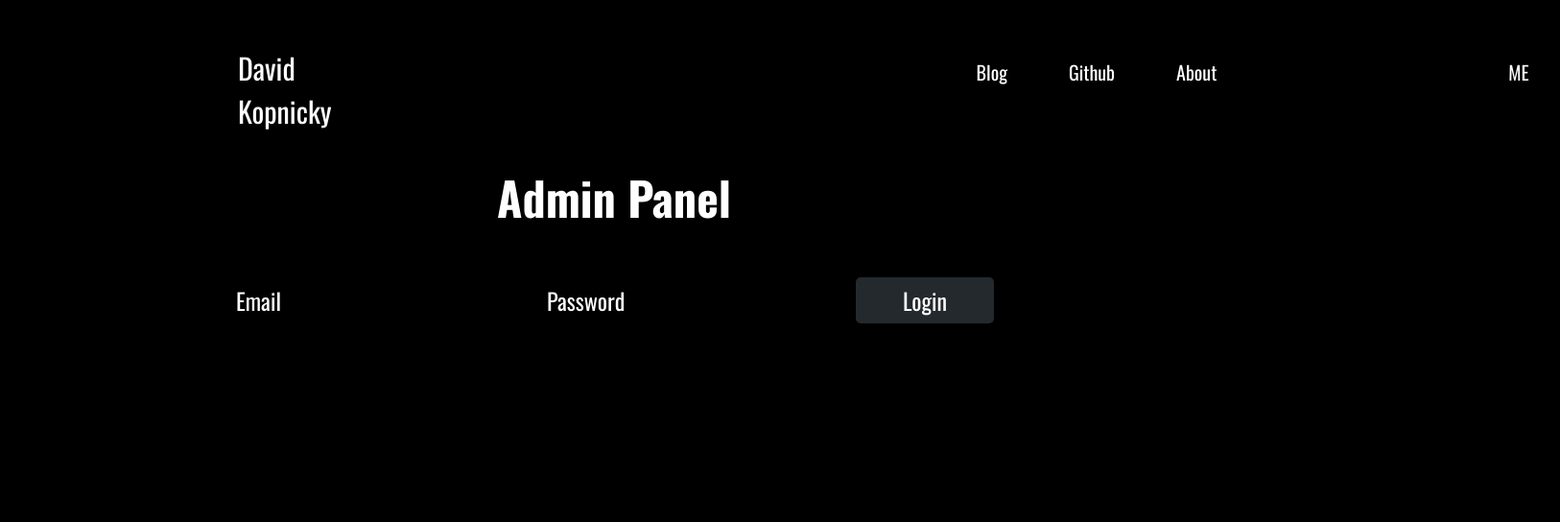
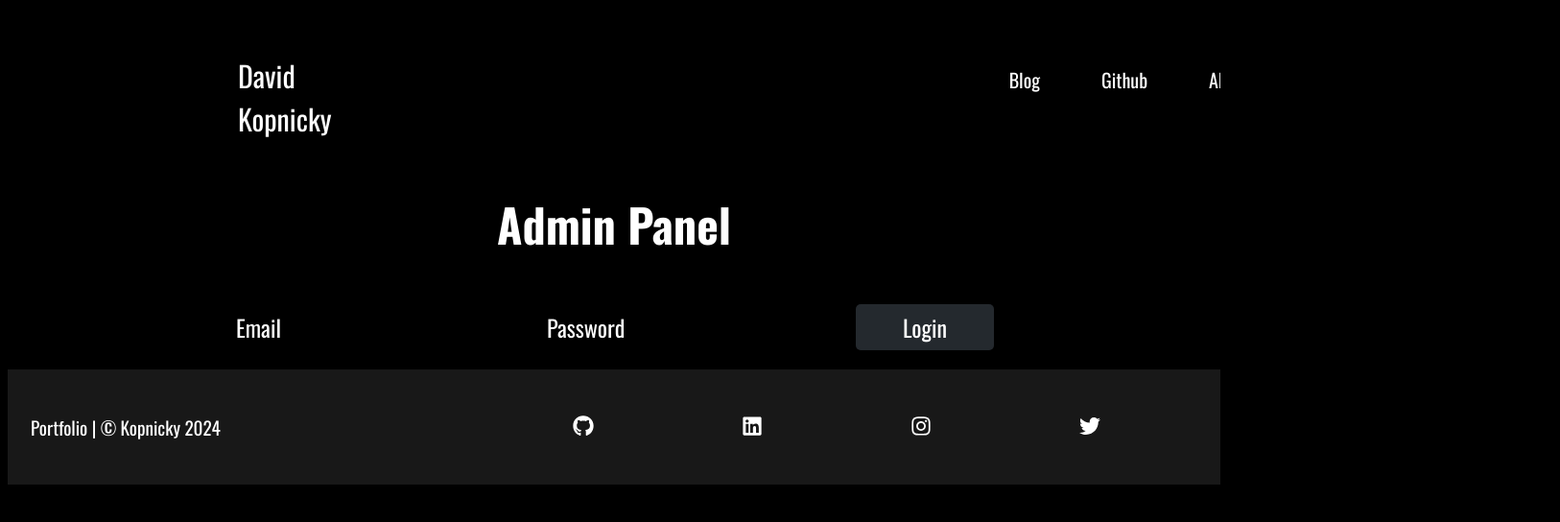
Before and after one commit to KopnickyDavid/personalwebsite, a React (Create React App) app: page /login in a window 1280 px wide. Shown: the top 544 px of the page at 96% size, 1626 px wide, since content can reach past the window. Built offline with nearby package versions, Linux system fonts and the light colour scheme; no server answers.

Commit message:
adding footer picture to mainpage fixing styling and adding icons fixing css propery of global body

```diff
--- a/package.json
+++ b/package.json
@@ -6,9 +6,14 @@
     "@testing-library/jest-dom": "^5.17.0",
     "@testing-library/react": "^13.4.0",
     "@testing-library/user-event": "^13.5.0",
+    "@types/jest": "^29.5.13",
+    "@types/node": "^22.5.5",
+    "@types/react": "^18.3.8",
+    "@types/react-dom": "^18.3.0",
     "firebase": "^10.13.1",
     "react": "^18.3.1",
     "react-dom": "^18.3.1",
+    "react-icons": "^5.3.0",
     "react-router-dom": "^6.26.1",
     "react-scripts": "5.0.1",
     "web-vitals": "^2.1.4"
--- /dev/null
+++ b/src/components/footer/footer.css
@@ -0,0 +1,39 @@
+.footer-content {
+    background-color: rgb(24, 24, 24);
+    display: flex;
+    justify-content: space-between;
+    align-items: center;
+    color: white;
+    height: 15vh;
+    text-align: center;
+}
+footer {
+    width: 100%;
+    margin: 0 0 0 0 ;
+}
+.footer-content li,a,ul {
+    color: white;
+    background-color: transparent;
+}
+.react-icons,.footer-bottom {
+    background-color: transparent;
+    margin-left: -20rem;
+    scale: 1.1;
+}
+
+.footer ul {
+    padding: 0;
+    margin: 0;
+    text-align: center;
+}
+.socials {
+    margin-right: 0.5rem;
+}
+.footer-content p {
+    background-color: transparent;
+    margin-left: 1.5rem;
+    font-size: 1.2rem;
+}
+.socials li {
+    min-width: 7rem;
+}
--- /dev/null
+++ b/src/components/footer/footer.jsx
@@ -0,0 +1,23 @@
+import './footer.css';
+import { FaGithub ,FaLinkedin,FaInstagram ,FaTwitter  } from 'react-icons/fa';
+import { IconContext } from "react-icons";
+
+function Footer() {
+return (
+    <footer>
+        <div className="footer-content" style={{ display: 'flex', justifyContent: 'space-between', alignItems: 'center' }}>
+          <p> Portfolio | &copy; Kopnicky 2024  </p>
+            <ul className="socials" >
+                <IconContext.Provider value={{ color: "white", className: "react-icons" }}>
+                    <li ><a href="#"><FaGithub /></a></li>
+                    <li ><a href="#"><FaLinkedin/></a></li>
+                    <li ><a href="#"><FaInstagram /></a></li>
+                    <li ><a href="#"><FaTwitter  /></a></li>
+                </IconContext.Provider>
+            </ul>
+        </div>
+    </footer>
+);
+}
+
+export default Footer;
--- a/src/components/navbar/navbar.css
+++ b/src/components/navbar/navbar.css
@@ -5,6 +5,7 @@
     display: flex;
     justify-content: space-between;
     align-items: center;
+    overflow: hidden;
   }
 
   ul {
@@ -12,6 +13,8 @@
     margin: 0;
     padding: 0;
     display: flex;
+    overflow: hidden;
+
   }
 
   .inside-navbar {
--- a/src/components/navbar/navbar.jsx
+++ b/src/components/navbar/navbar.jsx
@@ -9,7 +9,6 @@ function NavBar() {
             <li>Blog</li>
             <li>Github</li>
             <li>About</li>
-            <li><a href='/login'>ME</a></li>
             </div>
         </ul>
     </div>
--- a/src/index.css
+++ b/src/index.css
@@ -3,5 +3,5 @@
 *{
   background-color: black;
   font-family: "Oswald", sans-serif;
-
+  overflow-x: hidden;
 }
--- a/src/index.js
+++ b/src/index.js
@@ -7,7 +7,7 @@ import AdminPanel from './pages/adminpanel/panel';
 import NavBar from './components/navbar/navbar';
 import { initializeApp } from "firebase/app";
 import { getAnalytics } from "firebase/analytics";
-
+import Footer from './components/footer/footer';
 const root = ReactDOM.createRoot(document.getElementById('root'));
 
 const firebaseConfig = {
@@ -30,5 +30,6 @@ root.render(
         <Route path="/login" element={<AdminPanel />} />
       </Routes>
     </BrowserRouter>
+    <Footer />
   </React.StrictMode>
 );
--- a/src/pages/mainpage/App.css
+++ b/src/pages/mainpage/App.css
@@ -48,14 +48,17 @@
 
 }
 .mainpage button {
-color: white;
-background-color: 	#24292e	;
+  background-color: rgb(24, 24, 24);
   border: none;
   height: 3rem;
   width: 9rem;
   font-size: 1.5rem;
   margin-top: 1rem;
   border-radius: 5px;
+  color: white;
+}
+.react-icons1 {
+  background-color: transparent;
 }
 .mainpage button:hover {
 transform: translateY(-5px);
@@ -87,7 +90,7 @@ min-width: 24%;
 margin-top: 1rem;
 text-align: center;
 border-radius: 10px;
-background-color: rgb(19, 19, 19);
+background-color: rgb(24, 24, 24);
 }
 .project-title {
   background-color: transparent;
@@ -96,7 +99,6 @@ background-color: rgb(19, 19, 19);
 
 .about{
   color: white;
-  margin-top: 40rem;
   height: 70vh;
   margin-left: auto;
   margin-right: auto;
@@ -115,3 +117,9 @@ background-color: rgb(19, 19, 19);
   margin-right: 1rem;
   border-radius: 10px;
 }
+.picture {
+  position: relative;
+  top: -10rem;
+  left: 50rem;
+  scale: 0.9;
+}
--- a/src/pages/mainpage/App.js
+++ b/src/pages/mainpage/App.js
@@ -2,7 +2,9 @@ import React from 'react';
 import './App.css';
 import projectlist from '../../data/projects.json';
 import me from '../../pictures/me.jpg';
-
+import { IconContext } from "react-icons";
+import { FaGithub } from 'react-icons/fa';
+import main from '../../pictures/main.png';
 function App() {
 
 
@@ -16,10 +18,16 @@ function App() {
 
   return (
     <div className="App">
+          <style jsx global>{`body { margin: 0px;padding: 0px;}`}</style>
       <div className='mainpage'>
         <div className='title'>Hello, I'm David</div>
         <div className='undertitle'>I'm a Student With a Passion for Programming</div>
-        <button onClick={() => window.open('https://github.com/KopnickyDavid', '_blank')}>GitHub</button>
+        <IconContext.Provider value={{ color: "white", className: "react-icons1" }}>
+          <button onClick={() => window.open('https://github.com/KopnickyDavid', '_blank')}> <FaGithub/> GitHub</button>
+      </IconContext.Provider>
+      </div>
+      <div className='picture'>
+      <img src={main}></img>
       </div>
       <div className='about'>
         <h1>About me</h1>
@@ -35,8 +43,6 @@ function App() {
           {list}
         </div>
       </div>
-      <div className='footer'>
-      </div>
     </div>
   );
 }
```
Also changed, not shown: src/pages/adminpanel/panel.jsx (renamed from src/pages/adminpanel/panel.js), src/pictures/main.png (added), 1 other file (tests, documents, lock files or other folders). Lines whose indentation alone changed are shown as unchanged.
